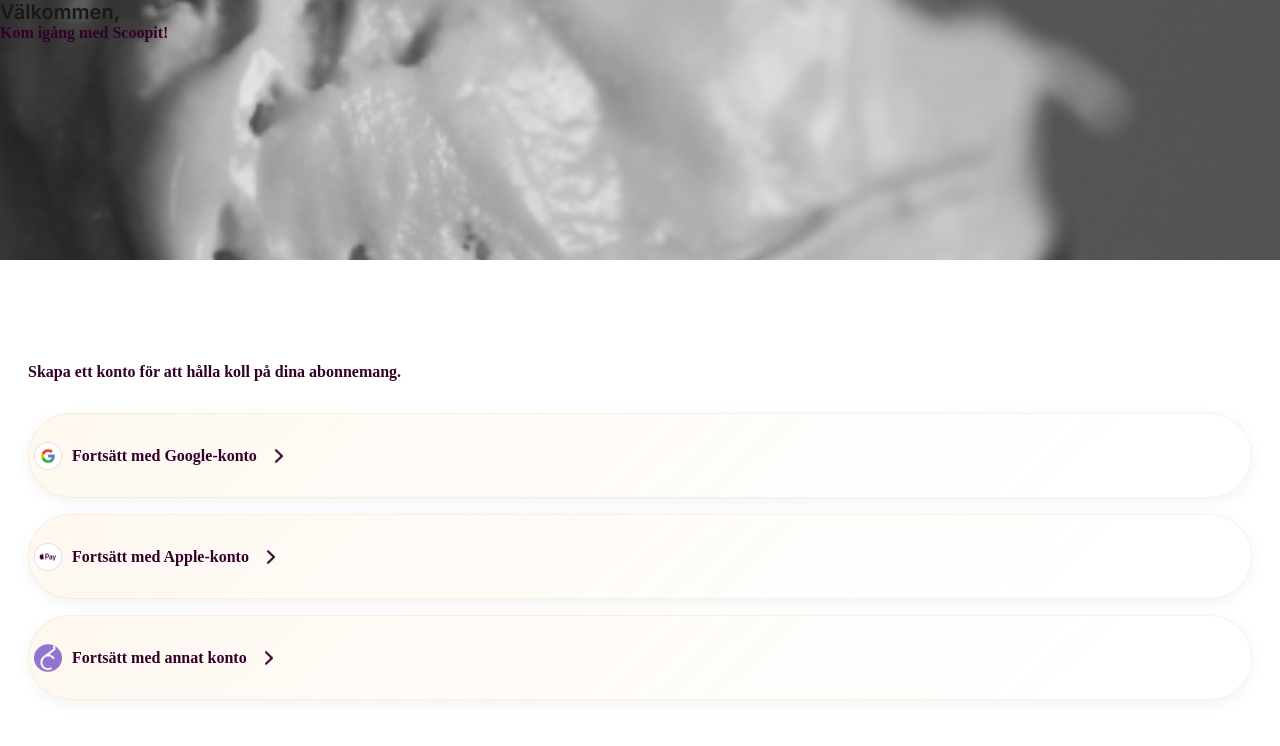
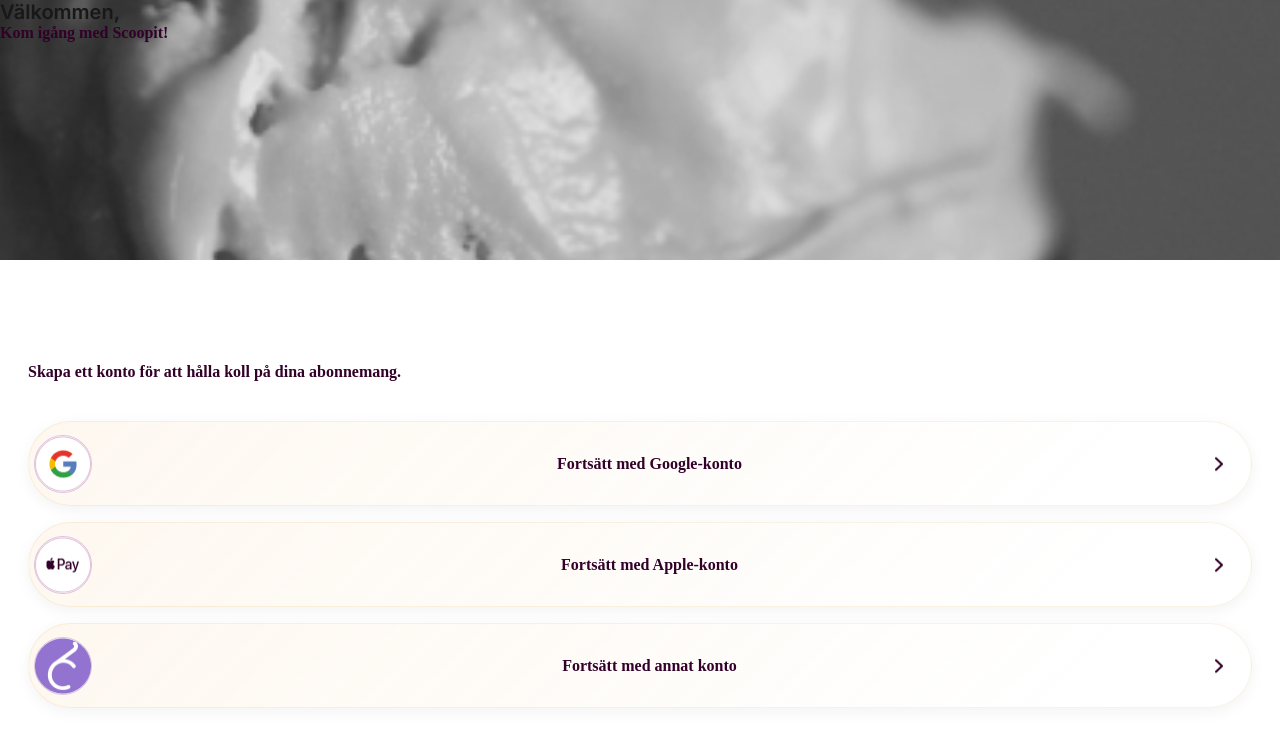
Before and after one commit to jonassonfilip/pre-maze, a Next.js app in the folder scoopit/: page /login in a window 1280 px wide. Shown: the top 746 px of the page. Built offline with nearby package versions, Linux system fonts and the light colour scheme.

Commit message:
Continue with login page

```diff
--- a/scoopit/app/login/page.module.css
+++ b/scoopit/app/login/page.module.css
@@ -21,16 +21,28 @@ line-height: normal;
 .loginChoice {
     display: flex;
     flex-direction: row;
+    justify-content: space-between;
     height: 63px;
     padding: 10px 20px 10px 5px;
     align-items: center;
     gap: 10px;
     align-self: stretch;
     border: 1px solid var(--gradient-ram, rgba(204, 135, 0, 0.10));
-    border-radius: 55px;
     margin-bottom: 16px;
     border-radius: 55px;
     background: var(--gradient-kort, linear-gradient(137deg, rgba(242, 179, 96, 0.10) -4.41%, rgba(248, 248, 248, 0.00) 85.07%));
     /* Card shade */
     box-shadow: 0px 4px 15px 0px rgba(0, 0, 0, 0.05);
 }
+
+.circle {
+    display: flex;
+flex-direction: column;
+justify-content: center;
+align-items: center;
+gap: 9.955px;
+
+border-radius: 37.333px;
+border: 1px solid var(--primr-p-bas-ljus, #E0C2DB);
+background: var(--primr-bas, #FFF);
+}
--- a/scoopit/app/login/page.tsx
+++ b/scoopit/app/login/page.tsx
@@ -21,40 +21,38 @@ export default function Login () {
             </section>
 
         <section className={styles.loginChoices}>
-            <p>Skapa ett konto för att hålla koll på dina abonnemang.</p>
+            <p style={{marginBottom: '40px'}}>Skapa ett konto för att hålla koll på dina abonnemang.</p>
 
-            <div className={styles.loginChoice} style={{
-                marginTop: '32px'
-                }}><Image
+            <div className={styles.loginChoice}><div className={styles.circle}><Image
                 src={googleLogo}
                 alt="Google logo"
-                width={28}
-                height={28}
-              /><p>Fortsätt med Google-konto</p>
+                width={56}
+                height={56}
+              /></div><p>Fortsätt med Google-konto</p>
               <Image
                 src={rightArrow}
                 alt="Arrow directing to next page"
                 width={24}
                 height={24}
               /></div>
-            <div className={styles.loginChoice}><Image
+            <div className={styles.loginChoice}><div className={styles.circle}><Image
                 src={appleLogo}
                 alt="Apple logo"
-                width={28}
-                height={28}
-              /> <p>Fortsätt med Apple-konto</p>
+                width={56}
+                height={56}
+              /></div><p>Fortsätt med Apple-konto</p>
               <Image
                 src={rightArrow}
                 alt="Arrow directing to next page"
                 width={24}
                 height={24}
               /></div>
-            <div className={styles.loginChoice}><Image
+            <div className={styles.loginChoice}><div className={styles.circle}><Image
                 src={scoopitLogo}
                 alt="Scoopit logo"
-                width={28}
-                height={28}
-              /><p>Fortsätt med annat konto</p>
+                width={56}
+                height={56}
+              /></div><p>Fortsätt med annat konto</p>
               <Image
                 src={rightArrow}
                 alt="Arrow directing to next page"
```
